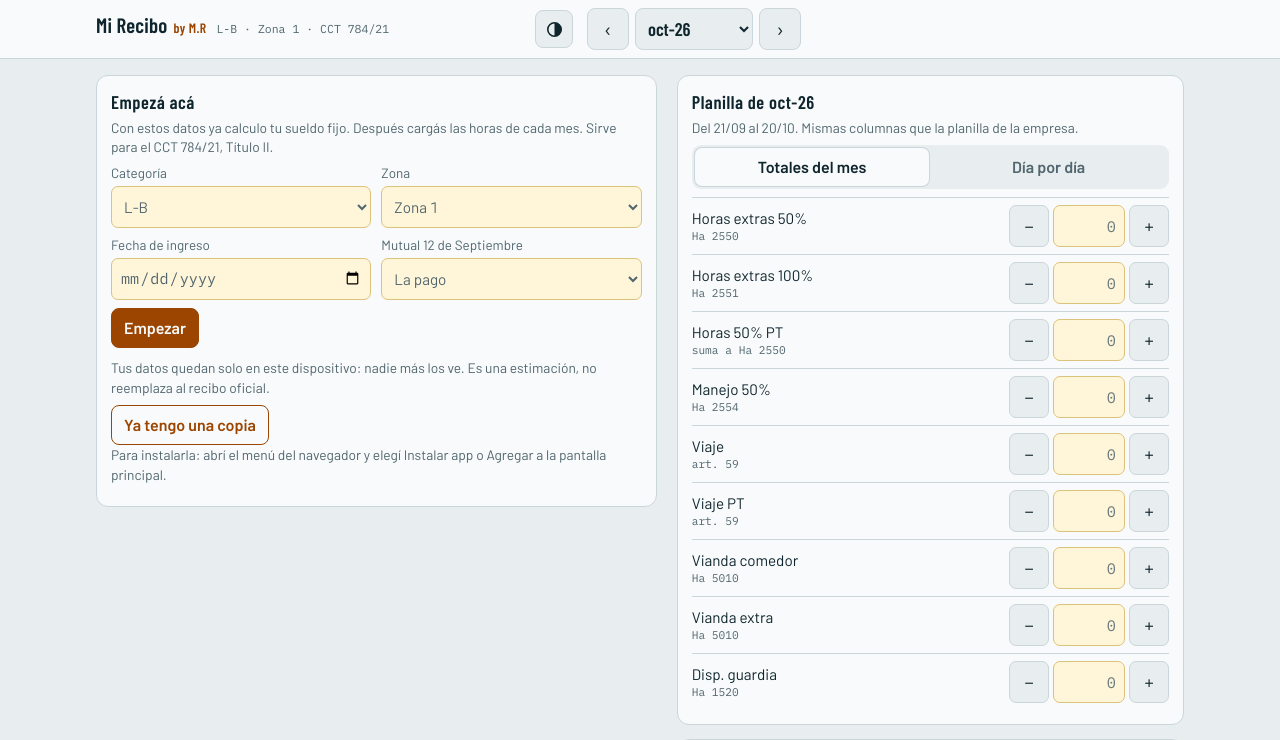
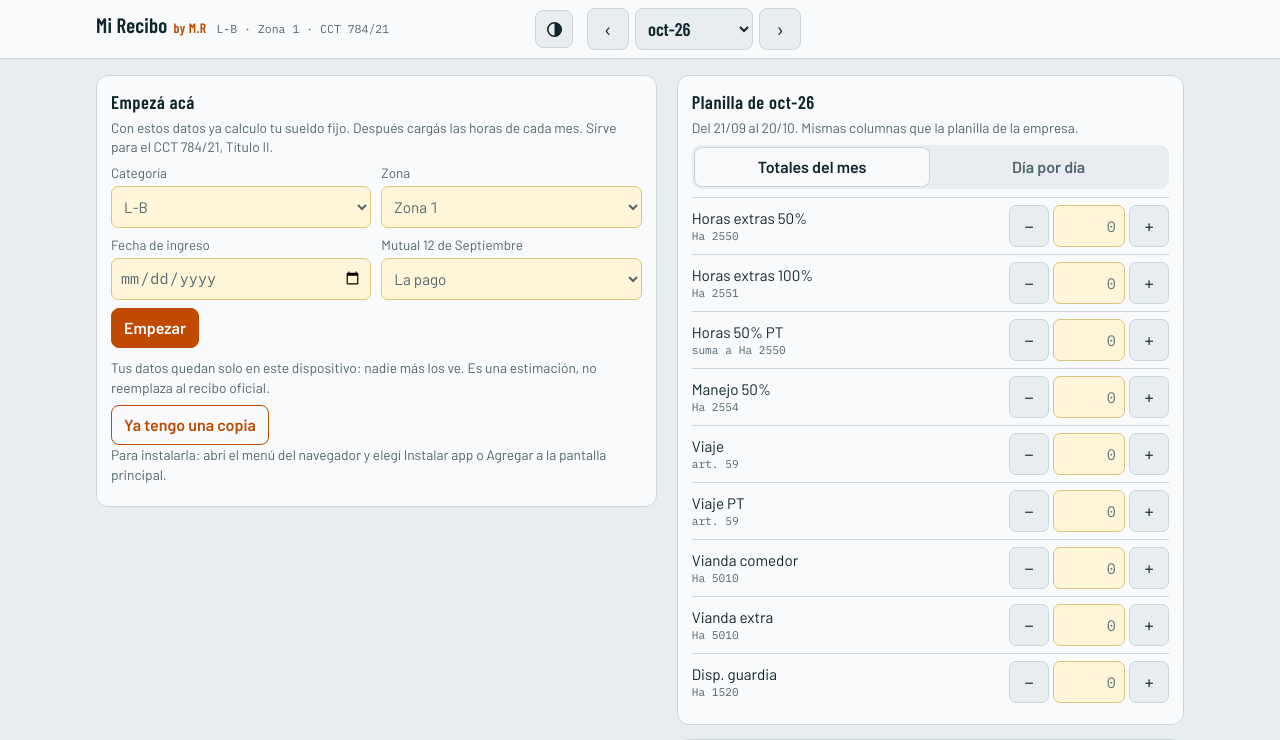
Before and after one commit to isaias2912/mi-recibo, a plain HTML site: page index.html in a window 1280 px wide. Shown: the top 740 px of the page. Drawn offline with Linux system fonts and the light colour scheme.

Commit message:
Add files via upload

```diff
--- a/index.html
+++ b/index.html
@@ -31,7 +31,7 @@ img{max-width:100%}
 :root{
   --bg:#E8EDEF; --surface:#F8FAFB; --ink:#0F252D; --muted:#51666E; --line:#CBD6DA;
   --panel:#0C3540; --panel-ink:#E8F4F2; --panel-muted:#A5C4C6; --signal:#FFB83D;
-  --accent:#9C4500; --input:#FFF5D9; --input-line:#DCC27A;
+  --accent:#BF4A00; --input:#FFF5D9; --input-line:#DCC27A;
   --ok:#14684A; --ok-bg:#DCEFE6; --bad:#AE2318; --bad-bg:#F8E1DE; --warn-bg:#FBEFD2; --warn:#7A5200;
   --rem:#2A8094; --nr:#E3A32B;
   --display:"Barlow Condensed","Arial Narrow",system-ui,sans-serif;
@@ -41,14 +41,14 @@ img{max-width:100%}
 @media (prefers-color-scheme: dark){:root:not([data-theme="light"]){
   --bg:#0A1A20; --surface:#112830; --ink:#E4EFEF; --muted:#97ADB3; --line:#274550;
   --panel:#0D3A46; --panel-ink:#E8F4F2; --panel-muted:#A5C4C6; --signal:#FFC257;
-  --accent:#FFAD5C; --input:#2D2A17; --input-line:#6B5D2A;
+  --accent:#FF8A1F; --input:#2D2A17; --input-line:#6B5D2A;
   --ok:#6FD3A6; --ok-bg:#12382B; --bad:#FF9A8F; --bad-bg:#43201C; --warn-bg:#3A2F12; --warn:#F2CE7A;
   --rem:#4FAFC4; --nr:#EDB64B; color-scheme:dark;
 }}
 :root[data-theme="dark"]{
   --bg:#0A1A20; --surface:#112830; --ink:#E4EFEF; --muted:#97ADB3; --line:#274550;
   --panel:#0D3A46; --panel-ink:#E8F4F2; --panel-muted:#A5C4C6; --signal:#FFC257;
-  --accent:#FFAD5C; --input:#2D2A17; --input-line:#6B5D2A;
+  --accent:#FF8A1F; --input:#2D2A17; --input-line:#6B5D2A;
   --ok:#6FD3A6; --ok-bg:#12382B; --bad:#FF9A8F; --bad-bg:#43201C; --warn-bg:#3A2F12; --warn:#F2CE7A;
   --rem:#4FAFC4; --nr:#EDB64B; color-scheme:dark;
 }
@@ -56,7 +56,7 @@ img{max-width:100%}
 :root[data-paleta="gris"]{
   --bg:#E7E7E7; --surface:#F6F6F6; --ink:#1A1A1A; --muted:#5C5C5C; --line:#D0D0D0;
   --panel:#2B2B2B; --panel-ink:#F4F4F4; --panel-muted:#B8B8B8; --signal:#FFB83D;
-  --accent:#9C4500; --input:#FFFFFF; --input-line:#A9A9A9;
+  --accent:#BF4A00; --input:#FFFFFF; --input-line:#A9A9A9;
   --ok:#14684A; --ok-bg:#DDEEE5; --bad:#AE2318; --bad-bg:#F6E0DD; --warn-bg:#F3EAD3; --warn:#6E4A00;
   --rem:#2A8094; --nr:#E3A32B;
   color-scheme:light;
@@ -64,7 +64,7 @@ img{max-width:100%}
 :root[data-paleta="negro"]{
   --bg:#000000; --surface:#0D0D0D; --ink:#ECECEC; --muted:#999999; --line:#262626;
   --panel:#161616; --panel-ink:#F2F2F2; --panel-muted:#A6A6A6; --signal:#FFC257;
-  --accent:#FFAD5C; --input:#141414; --input-line:#3D3D3D;
+  --accent:#FF8A1F; --input:#141414; --input-line:#3D3D3D;
   --ok:#6FD3A6; --ok-bg:#0F2A1F; --bad:#FF9A8F; --bad-bg:#3A1714; --warn-bg:#2B230F; --warn:#F2CE7A;
   --rem:#4FAFC4; --nr:#EDB64B; color-scheme:dark;
 }
```
